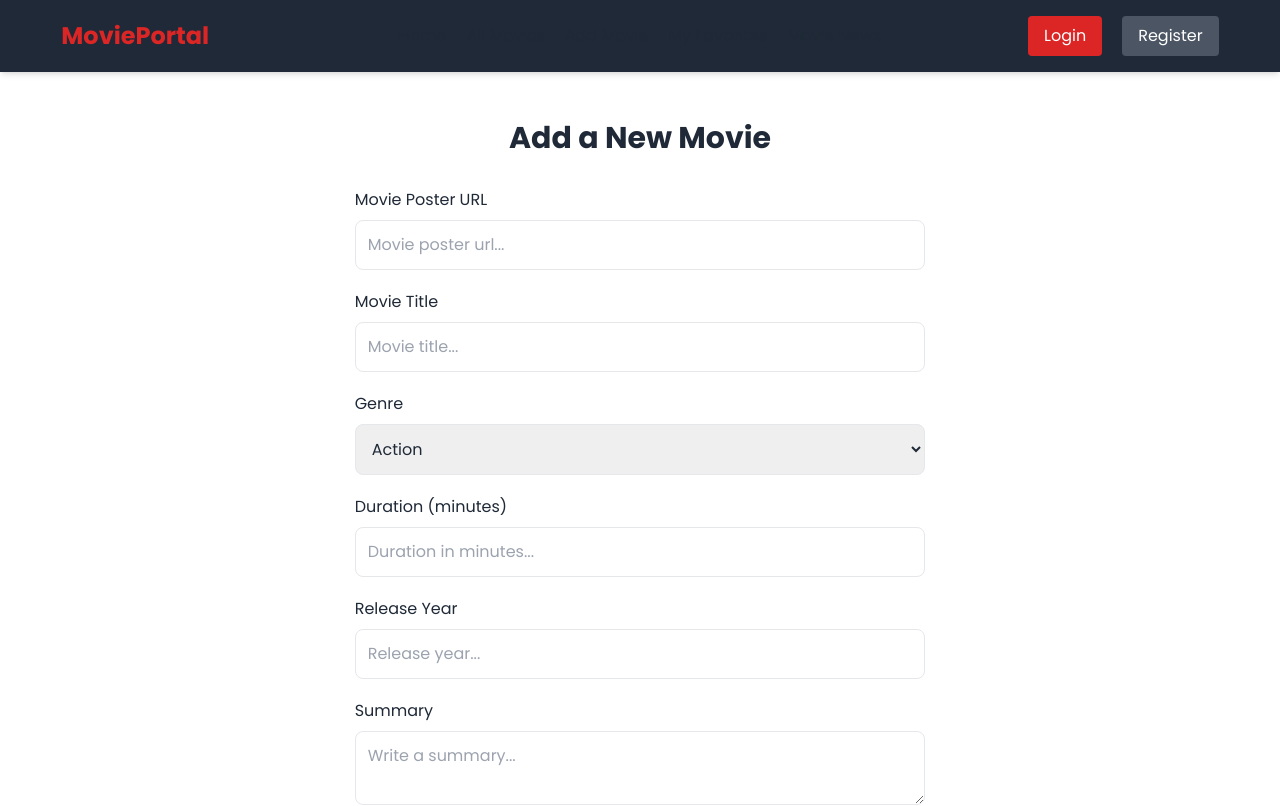
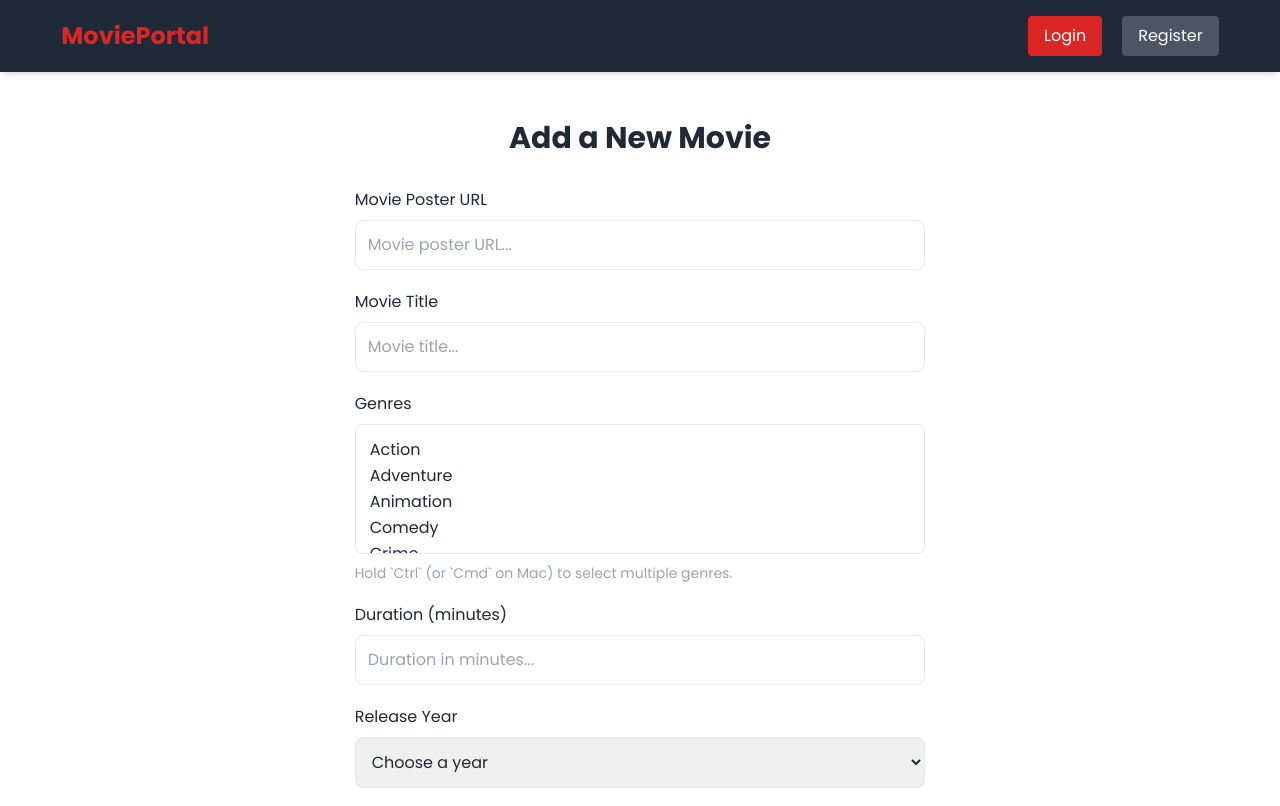
Before and after one commit to sharifuzzaman24/movie-portal, a React app: page /add-movie in a window 1280 px wide. Shown: the top 806 px of the page. Built offline with nearby package versions, Linux system fonts and the light colour scheme; the HTML template or start-up script is replaced by a standard one.

Commit message:
added add movie functionallity

```diff
--- a/package.json
+++ b/package.json
@@ -15,7 +15,10 @@
     "react": "^18.3.1",
     "react-dom": "^18.3.1",
     "react-router-dom": "^7.0.2",
+    "react-simple-star-rating": "^5.1.7",
+    "react-toastify": "^10.0.6",
     "sort-by": "^1.2.0",
+    "sweetalert2": "^11.14.5",
     "swiper": "^11.1.15"
   },
   "devDependencies": {
--- a/src/main.jsx
+++ b/src/main.jsx
@@ -3,9 +3,11 @@ import React from 'react';
 import ReactDOM from 'react-dom/client';
 import AppRoutes from './routes/AppRoutes';
 import './index.css';  // Global CSS
+import { ToastContainer } from 'react-toastify';
 
 ReactDOM.createRoot(document.getElementById('root')).render(
   <React.StrictMode>
-      <AppRoutes />
+    <AppRoutes />
+    <ToastContainer />
   </React.StrictMode>
 );
--- a/src/pages/AddMoviePage.jsx
+++ b/src/pages/AddMoviePage.jsx
@@ -1,60 +1,254 @@
-import React from 'react';
+import React, { useState } from 'react';
+import { toast } from 'react-toastify';
+import 'react-toastify/dist/ReactToastify.css';
 import Navbar from '../components/Navbar';
 import Footer from '../components/Footer';
+import Swal from 'sweetalert2';
 
 const AddMoviePage = () => {
+    const [rating, setRating] = useState(0);
+    const [selectedGenres, setSelectedGenres] = useState([]);
+    const [formErrors, setFormErrors] = useState({});
+
+    const genres = [
+        "Action",
+        "Adventure",
+        "Animation",
+        "Comedy",
+        "Crime",
+        "Documentary",
+        "Drama",
+        "Fantasy",
+        "Historical",
+        "Horror",
+        "Musical",
+        "Mystery",
+        "Romance",
+        "Sci-Fi",
+        "Sports",
+        "Thriller",
+        "War",
+        "Western"
+    ];
+    const years = [1990, 1991, 1992, 1993, 1994, 1995, 1996, 1997, 1998, 1999, 2000, 2001, 2002, 2003, 2004, 2005, 2006, 2007, 2008, 2009, 2010, 2011, 2012, 2013, 2014, 2015, 2016, 2017, 2018, 2019, 2020, 2021, 2022, 2023, 2024];
+
+    const handleRating = (value) => {
+        setRating(value);
+    };
+
+    const handleGenreChange = (e) => {
+        const options = Array.from(e.target.selectedOptions, (option) => option.value);
+        setSelectedGenres(options);
+    };
+
+    const validateForm = (form) => {
+        const errors = {};
+
+        const poster = form.poster.value;
+        if (!poster) {
+            errors.poster = 'Poster URL is required.';
+        }
+
+        const title = form.title.value;
+        if (!title.trim()) {
+            errors.title = 'Title is required.';
+        } else if (title.length < 2) {
+            errors.title = 'Title must be at least 2 characters.';
+        }
+
+
+        if (selectedGenres.length === 0) {
+            errors.genres = 'At least one genre must be selected.';
+        }
+
+        const duration = form.duration.value;
+        if (!duration) {
+            errors.duration = 'Duration is required.';
+        } else if (duration <= 60) {
+            errors.duration = 'Duration must be greater than 60 minutes.';
+        }
+
+        const releaseYear = form.releaseYear.value;
+        if (!releaseYear) {
+            errors.releaseYear = 'Release year is required.';
+        }
+
+
+        if (rating === 0) {
+            errors.rating = 'Rating is required.';
+        }
+
+
+        const summary = form.summary.value;
+        if (!summary.trim()) {
+            errors.summary = 'Summary is required.';
+        } else if (summary.length < 10) {
+            errors.summary = 'Summary must be at least 10 characters.';
+        }
+
+        setFormErrors(errors);
+        return Object.keys(errors).length === 0;
+    };
+
+    const handleSubmit = (e) => {
+        e.preventDefault();
+        const form = e.target;
+
+        if (validateForm(form)) {
+            const movieData = {
+                poster: form.poster.value,
+                title: form.title.value,
+                genres: selectedGenres,
+                duration: form.duration.value,
+                releaseYear: form.releaseYear.value,
+                summary: form.summary.value,
+                rating,
+            };
+
+            // Submit movie data (POST request)
+            fetch('http://localhost:8000/movies', {
+                method: 'POST',
+                headers: {
+                    'Content-Type': 'application/json',
+                },
+                body: JSON.stringify(movieData),
+            })
+                .then((res) => res.json())
+                .then((data) => {
+                    console.log(data)
+                    if (data.insertedId) {
+                        Swal.fire({
+                            position: "center",
+                            icon: "success",
+                            title: "Movie has been added",
+                            showConfirmButton: false,
+                            timer: 1500
+                        });
+                        form.reset();
+                        setRating(0);
+                    }
+                })
+                .catch((error) => {
+                    console.log(error)
+                    toast.error('Failed to add the movie.');
+                });
+        } else {
+            toast.error('Please fix the errors before submitting.');
+        }
+    };
+
     return (
-
         <>
             <header>
-                <Navbar></Navbar>
+                <Navbar />
             </header>
-            <main className='w-11/12 mx-auto'>
+            <main className="w-11/12 mx-auto">
                 <section className="pt-20 container mx-auto px-4 min-h-screen">
                     <h1 className="text-3xl font-bold text-center mt-10 mb-8">Add a New Movie</h1>
 
+                    <form onSubmit={handleSubmit} className="flex flex-col mx-auto items-center justify-center gap-y-5 w-2/4 mb-20">
+                        <div className="w-full">
+                            <label className="block mb-2">Movie Poster URL</label>
+                            <input
+                                type="url"
+                                name="poster"
+                                placeholder="Movie poster URL..."
+                                className="p-3 w-full rounded-lg border dark:border-gray-700 dark:bg-gray-800"
+                            />
+                            {formErrors.poster && <p className="text-red-600 text-sm">{formErrors.poster}</p>}
+                        </div>
 
-                    <form className="flex flex-col mx-auto items-center justify-center gap-y-5 w-2/4 mb-20">
-                        <div className='w-full'>
-                            <label for="poster" className="block mb-2">Movie Poster URL</label>
-                            <input type="text" placeholder="Movie poster url..." className="p-3 w-full rounded-lg border dark:border-gray-700 dark:bg-gray-800" />
+                        <div className="w-full">
+                            <label className="block mb-2">Movie Title</label>
+                            <input
+                                type="text"
+                                name="title"
+                                placeholder="Movie title..."
+                                className="p-3 w-full rounded-lg border dark:border-gray-700 dark:bg-gray-800"
+                            />
+                            {formErrors.title && <p className="text-red-600 text-sm">{formErrors.title}</p>}
+                        </div>
 
+                        <div className="w-full">
+                            <label className="block mb-2">Genres</label>
+                            <select
+                                name="genres"
+                                multiple
+                                onChange={handleGenreChange}
+                                className="p-3 w-full rounded-lg border dark:border-gray-700 dark:bg-gray-800"
+                            >
+                                {genres.map((genre) => (
+                                    <option key={genre} value={genre}>
+                                        {genre}
+                                    </option>
+                                ))}
+                            </select>
+                            {formErrors.genres && <p className="text-red-600 text-sm">{formErrors.genres}</p>}
+                            <p className="mt-2 text-sm text-gray-400">Hold `Ctrl` (or `Cmd` on Mac) to select multiple genres.</p>
                         </div>
-                        <div className='w-full'>
-                            <label for="poster" className="block mb-2">Movie Title</label>
-                            <input type="text" placeholder="Movie title..." className="p-3 w-full rounded-lg border dark:border-gray-700 dark:bg-gray-800" />
 
+                        <div className="w-full">
+                            <label className="block mb-2">Duration (minutes)</label>
+                            <input
+                                type="number"
+                                name="duration"
+                                placeholder="Duration in minutes..."
+                                className="p-3 w-full rounded-lg border dark:border-gray-700 dark:bg-gray-800"
+                            />
+                            {formErrors.duration && <p className="text-red-600 text-sm">{formErrors.duration}</p>}
                         </div>
-                        <div className='w-full'>
-                            <label for="poster" className="block mb-2">Genre</label>
-                            <select className="p-3 w-full rounded-lg border dark:border-gray-700 dark:bg-gray-800">
-                                <option>Action</option>
-                                <option>Drama</option>
-                                <option>Comedy</option>
+
+                        <div className="w-full">
+                            <label className="block mb-2">Release Year</label>
+                            <select defaultValue="" name="releaseYear" className="p-3 w-full rounded-lg border dark:border-gray-700 dark:bg-gray-800">
+                                <option value="" disabled>
+                                    Choose a year
+                                </option>
+                                {years.map((year) => (
+                                    <option key={year} value={year}>
+                                        {year}
+                                    </option>
+                                ))}
                             </select>
+                            {formErrors.releaseYear && <p className="text-red-600 text-sm">{formErrors.releaseYear}</p>}
+                        </div>
 
+                        <div className="w-full">
+                            <label className="block mb-2">Summary</label>
+                            <textarea
+                                name="summary"
+                                placeholder="Write a summary..."
+                                className="p-3 w-full rounded-lg border dark:border-gray-700 dark:bg-gray-800"
+                            />
+                            {formErrors.summary && <p className="text-red-600 text-sm">{formErrors.summary}</p>}
                         </div>
-                        <div className='w-full'>
-                            <label for="poster" className="block mb-2">Duration (minutes)</label>
-                            <input type="text" placeholder="Duration in minutes..." className="p-3 w-full rounded-lg border dark:border-gray-700 dark:bg-gray-800" />
 
+                        <div className="w-full">
+                            <label className="block mb-2">Rating</label>
+                            <div className="flex flex-col items-center">
+                                <div className="flex space-x-2">
+                                    {[1, 2, 3, 4, 5].map((star) => (
+                                        <button
+                                            key={star}
+                                            type="button"
+                                            onClick={() => handleRating(star)}
+                                            className={`text-4xl ${star <= rating ? 'text-yellow-400' : 'text-gray-400'}`}
+                                        >
+                                            ★
+                                        </button>
+                                    ))}
+                                </div>
+                                {formErrors.rating && <p className="text-red-600 text-sm">{formErrors.rating}</p>}
+                                <p className="mt-2">Movie Rating: {rating} stars</p>
+                            </div>
                         </div>
-                        <div className='w-full'>
-                            <label for="poster" className="block mb-2">Release Year</label>
-                            <input type="text" placeholder="Release year..." className="p-3 w-full rounded-lg border dark:border-gray-700 dark:bg-gray-800" />
 
-                        </div>
-                        <div className='w-full'>
-                            <label for="poster" className="block mb-2">Summary</label>
-                            <textarea type="text" placeholder="Write a summary..." className="p-3 w-full rounded-lg border dark:border-gray-700 dark:bg-gray-800" />
-
-                        </div>
-                        <input className='bg-red-600 text-white py-3 rounded hover:bg-red-700 w-full' type="submit" value="Add Movie" />
+                        <input className="bg-red-600 text-white py-3 rounded hover:bg-red-700 w-full" type="submit" value="Add Movie" />
                     </form>
                 </section>
             </main>
             <footer>
-                <Footer></Footer>
+                <Footer />
             </footer>
         </>
     );
```
Also changed, not shown: src/index.css (line endings or trailing spaces), 1 other file (tests, documents, lock files or other folders).
